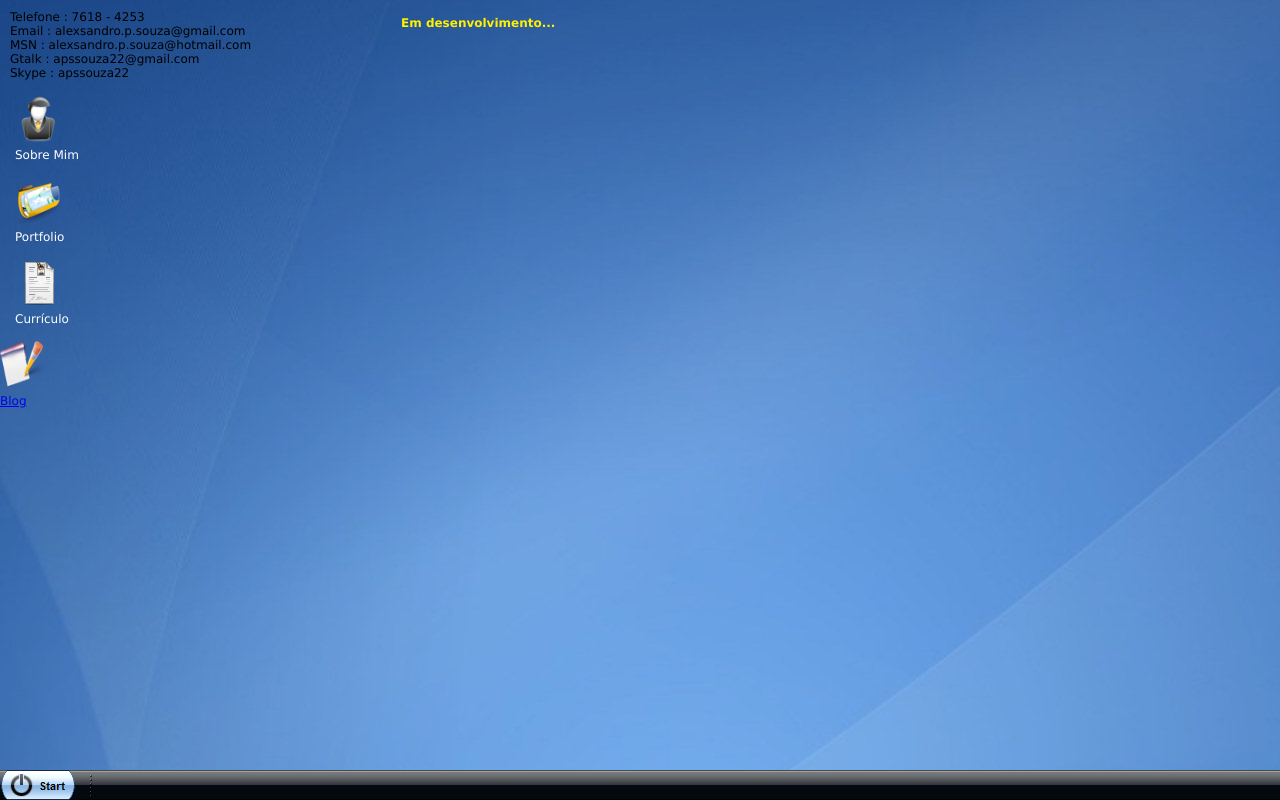
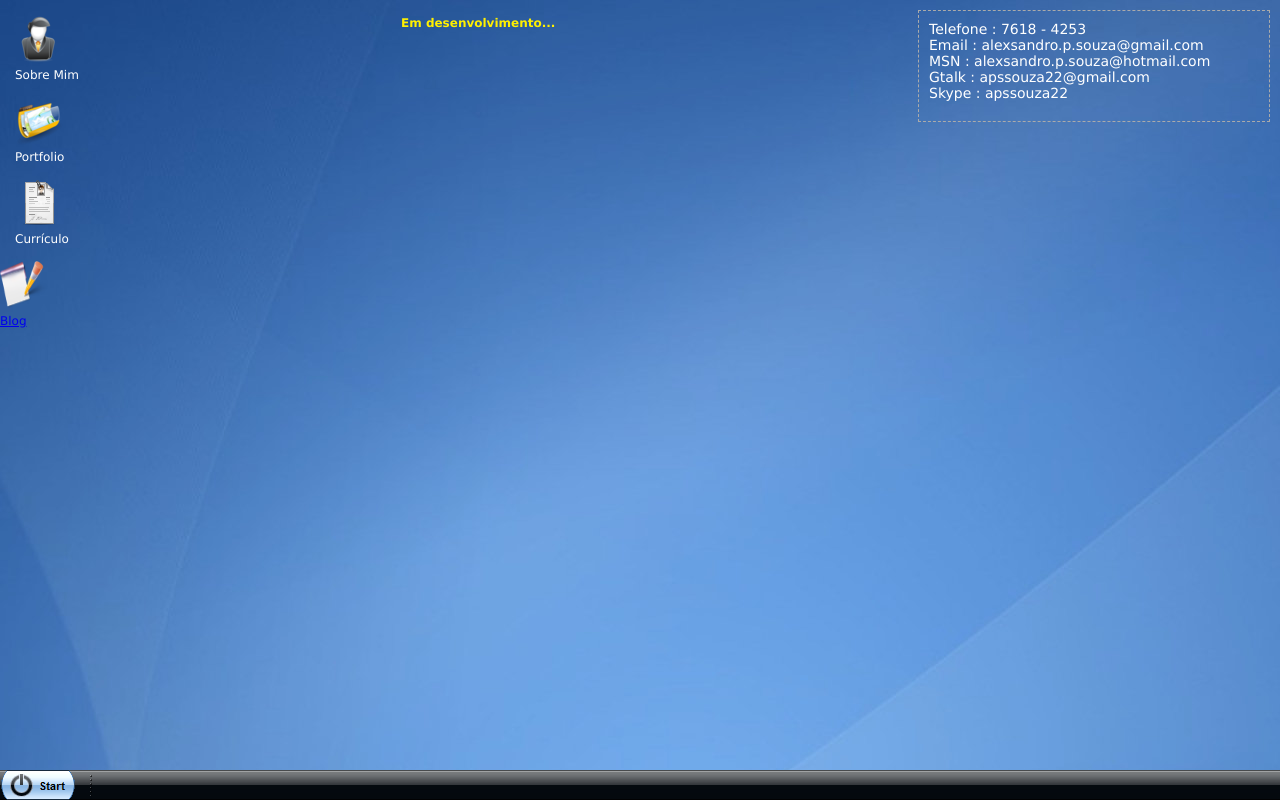
Before and after one commit to apssouza22/portfolio, a PHP site: page / in a window 1280 px wide. Run offline with PHP 8.4, Linux system fonts and the light colour scheme.

Commit message:
arrumei o css do box contato

```diff
--- a/css.css
+++ b/css.css
@@ -36,10 +36,7 @@ img{
     width: 100%;
 }
 
-<<<<<<< HEAD
-=======
 
->>>>>>> 3aa773ef5ea36c7be1ca311231b15b0a99e0ad43
 #content .contato{
 	border: 1px dashed #AAAAAA;
     color: #FFFFFF;
```
